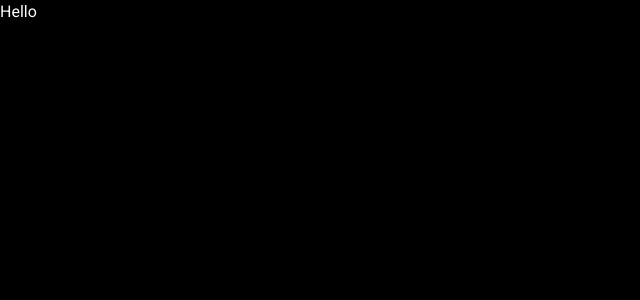
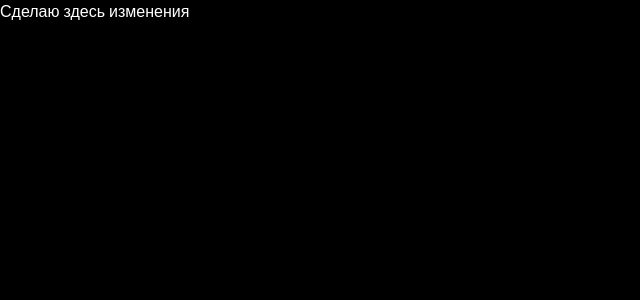
Before and after one commit to VadimDgahm/BrainCards, a React (Vite) app: page / in a window 1280 px wide. Shown: the top 300 px of the page, without its empty margins (0-640 px from the left). Built offline with nearby package versions, Linux system fonts and the light colour scheme; a web font is replaced by a local one.

Commit message:
test commit

```diff
--- a/src/App.tsx
+++ b/src/App.tsx
@@ -1,5 +1,5 @@
 function App() {
-  return <div>Hello</div>
+  return <div>Сделаю здесь изменения</div>
 }
 
 export default App
```
